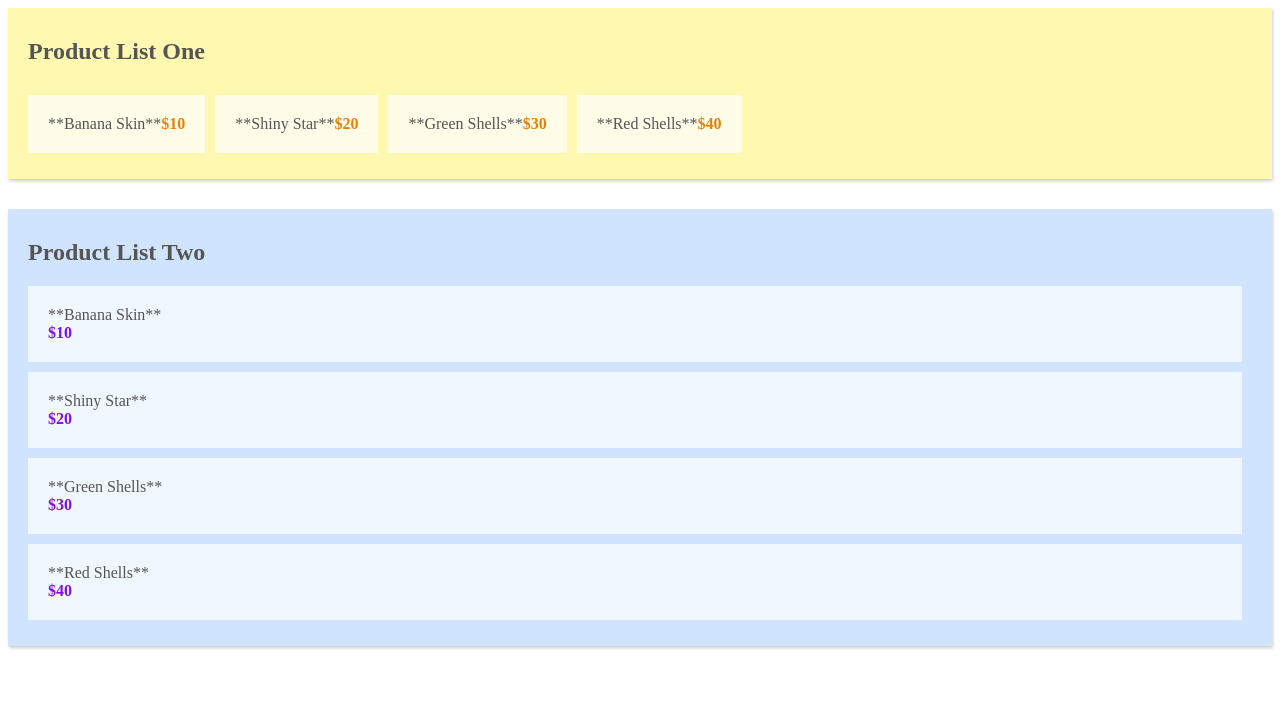
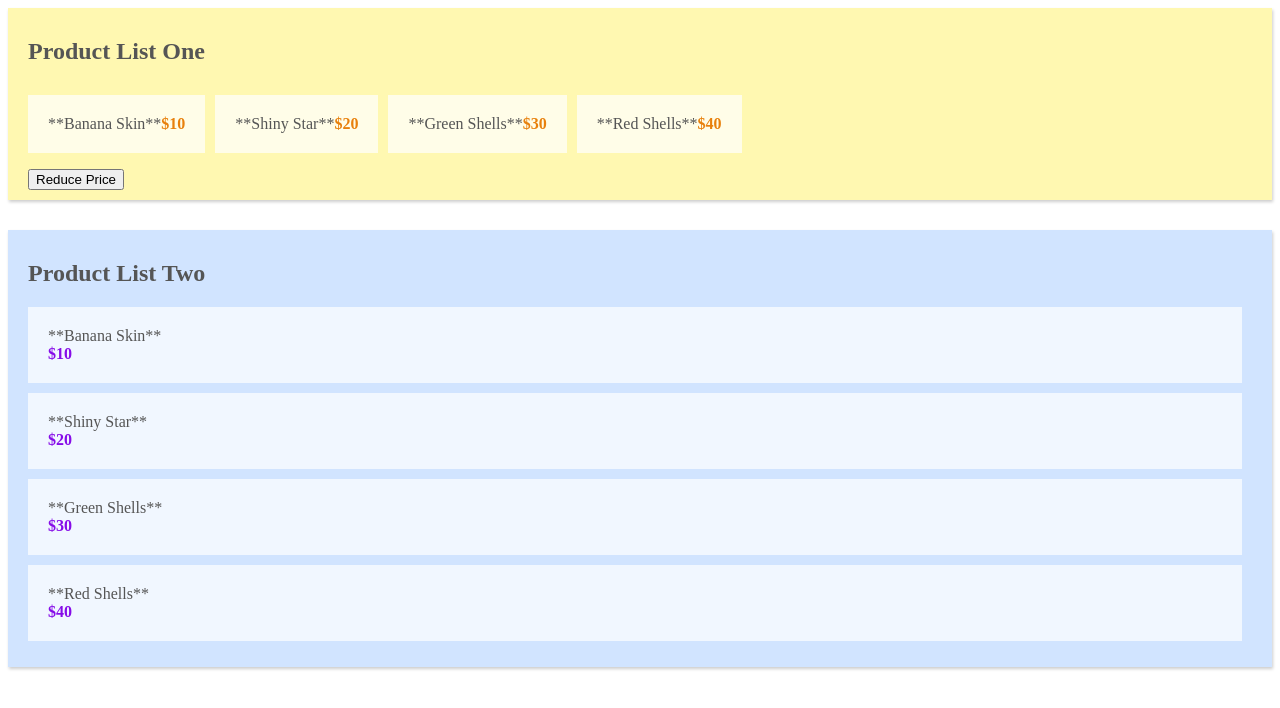
Before and after one commit to enricochionna/vuex-playlist, a Vue app: page / in a window 1280 px wide. Shown: the top 708 px of the page. Built offline with nearby package versions, Linux system fonts and the light colour scheme.

Commit message:
#6 mutations

```diff
--- a/src/components/ProductListOne.vue
+++ b/src/components/ProductListOne.vue
@@ -7,7 +7,7 @@
         <span class="price">${{product.price}}</span>
       </li>
     </ul>
-
+    <button v-on:click="reducePrice">Reduce Price</button>
   </div>
 </template>
 
@@ -19,6 +19,14 @@ export default {
     },
     saleProducts(){
       return this.$store.getters.saleProducts
+    }
+  },
+  methods: {
+    reducePrice: function(){
+      // this.$store.state.products.forEach(product => {
+      //   product.price-= 1;
+      // });
+      this.$store.commit('reducePrice');
     }
   }
 }
--- a/src/store/store.js
+++ b/src/store/store.js
@@ -4,6 +4,7 @@ import Vuex from 'vuex';
 Vue.use(Vuex);
 
 export const store = new Vuex.Store({
+  strict: true,
   state: {
     products: [
       { name: 'Banana Skin', price: 20 },
@@ -22,5 +23,12 @@ export const store = new Vuex.Store({
       });
       return saleProducts
     }
+  },
+  mutations: {
+    reducePrice: state => {
+      state.products.forEach(product => {
+        product.price -= 1;
+      });
+    }
   }
 })
```
